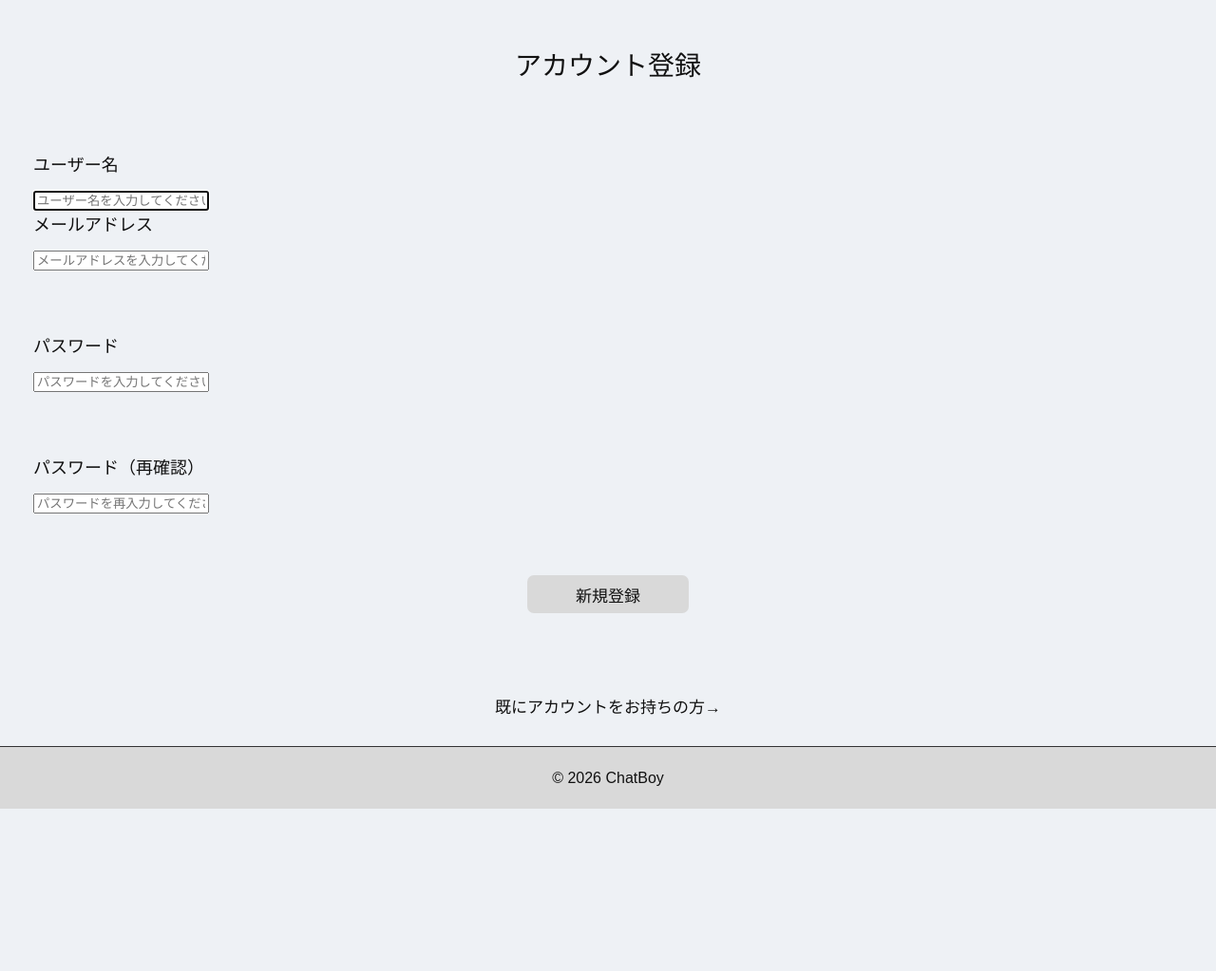
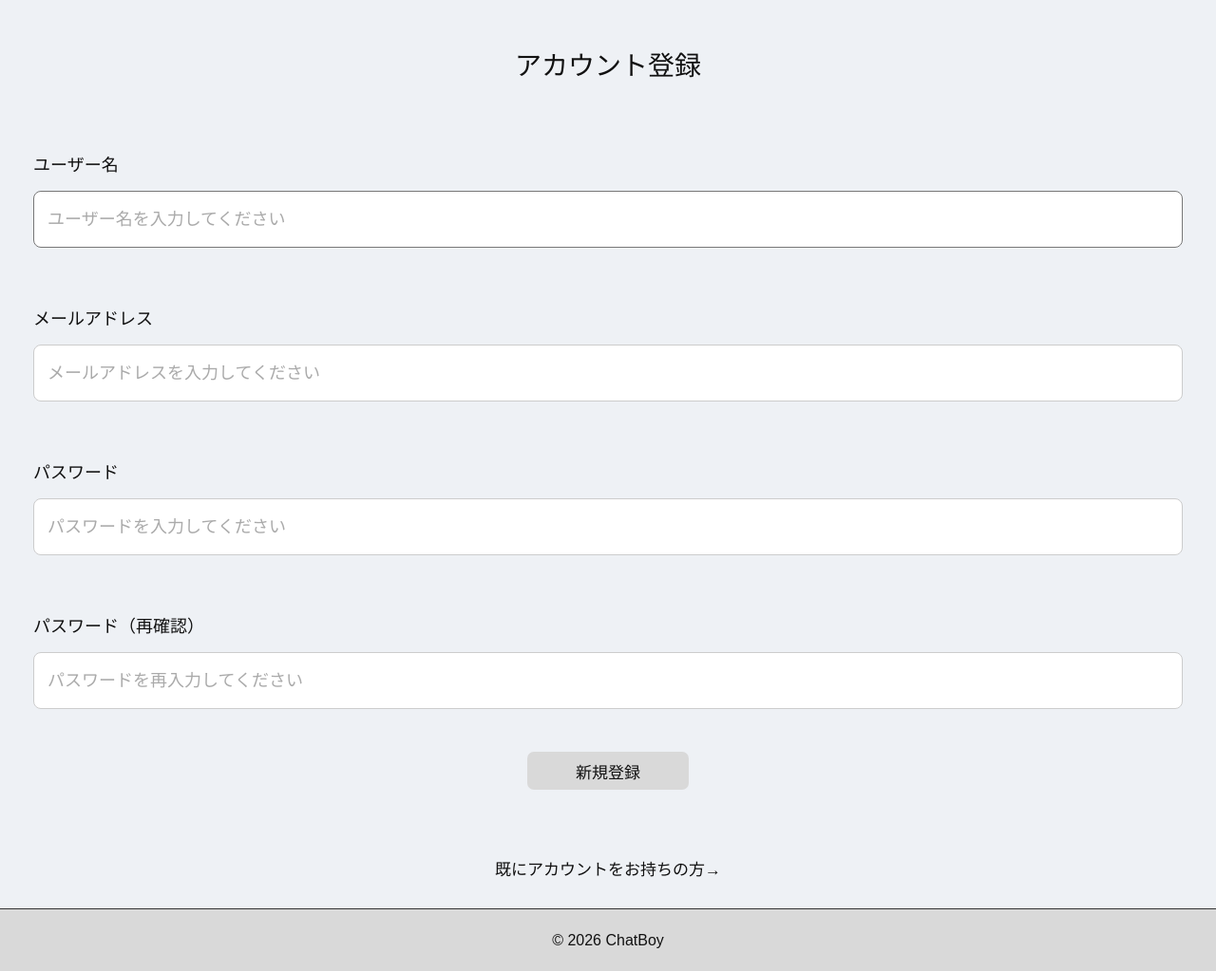
Before and after one commit to Joe-Takayama/AI_Chat, a Django app: page /accounts/signup/ in a window 1280 px wide. Shown: the part 149-1172 px from the top of the page at 95% size. Before the commit the page ends 1001 px from the top, so only its background shows below. Run offline with Django 5.2, Linux system fonts and the light colour scheme.

Commit message:
新規登録画面のデザインを整えた

```diff
--- a/accounts/forms.py
+++ b/accounts/forms.py
@@ -7,12 +7,14 @@ class SignUpForm(UserCreationForm):
 
     password1 = forms.CharField(
         widget=forms.PasswordInput(attrs={
+            'class': 'auth-input',
             'placeholder': 'パスワードを入力してください',
         })
     )
 
     password2 = forms.CharField(
         widget=forms.PasswordInput(attrs={
+            'class': 'auth-input',
             'placeholder': 'パスワードを再入力してください',
         })
     )
@@ -30,11 +32,13 @@ class SignUpForm(UserCreationForm):
 
         widgets = {
             'username': forms.TextInput(attrs={
+                'class': 'auth-input',
                 'placeholder': 'ユーザー名を入力してください',
             }),
 
 
             'email': forms.EmailInput(attrs={
+                'class': 'auth-input',
                 'placeholder': 'メールアドレスを入力してください',
             })
         }
--- a/accounts/static/css/accounts.css
+++ b/accounts/static/css/accounts.css
@@ -7,7 +7,6 @@
     height: 116px;
 
     display: grid;
-
     grid-template-columns:
         60px
         1fr
@@ -71,6 +70,7 @@
 }
 
 
+
 /* ==============================
    タイトル
 ============================== */
@@ -99,16 +99,30 @@
 }
 
 
-/* 各入力グループ */
+
+/* ==============================
+   各入力項目
+============================== */
 
 .form-group {
     width: 100%;
 
-    margin-bottom: 65px;
+    margin-bottom: 60px;
 }
 
 
-/* ラベル */
+/* 最後の入力欄だけ
+   ボタンとの距離を少し調整 */
+
+.form-group:last-of-type {
+    margin-bottom: 45px;
+}
+
+
+
+/* ==============================
+   ラベル
+============================== */
 
 .form-label {
     display: block;
@@ -119,6 +133,7 @@
 
     font-weight: 400;
 }
+
 
 
 /* ==============================
@@ -166,7 +181,7 @@
 
 
 /* ==============================
-   ログイン・登録ボタン
+   ログイン・新規登録ボタン
 ============================== */
 
 .auth-button {
@@ -176,9 +191,8 @@
     height: 40px;
 
     margin:
-        10px
-        auto
-        0;
+        0
+        auto;
 
     border: none;
 
@@ -194,8 +208,6 @@
 }
 
 
-/* hover */
-
 .auth-button:hover {
     background-color: #cccccc;
 }
@@ -207,12 +219,10 @@
 ============================== */
 
 .auth-links {
-    margin-top: 85px;
+    margin-top: 70px;
 
     display: flex;
-
     flex-direction: column;
-
     align-items: center;
 
     gap: 35px;
@@ -246,21 +256,15 @@
 }
 
 
-/* フォーム全体エラー */
-
 .form-error {
     margin-bottom: 20px;
 }
 
 
-/* 各入力欄のエラー */
-
 .field-error {
     margin-top: 6px;
 }
 
-
-/* Djangoがulでエラーを出す場合 */
 
 .form-error ul,
 .field-error ul {
@@ -316,7 +320,14 @@
     }
 
 
+    .form-group:last-of-type {
+        margin-bottom: 40px;
+    }
+
+
     .form-label {
+        margin-bottom: 14px;
+
         font-size: 17px;
     }
 
@@ -329,7 +340,7 @@
 
 
     .auth-links {
-        margin-top: 70px;
+        margin-top: 60px;
 
         gap: 30px;
     }
--- a/accounts/templates/accounts/signup.html
+++ b/accounts/templates/accounts/signup.html
@@ -1,154 +1,245 @@
 {% extends 'base2/base2.html' %}
+
 {% load static %}
 
+
 {% block title %}
+
     アカウント新規登録 | ChatBoy
+
 {% endblock %}
 
+
 {% block css %}
-    <link rel='stylesheet' href="{% static 'css/accounts.css' %}" />
+
+    <link
+        rel="stylesheet"
+        href="{% static 'css/accounts.css' %}"
+    >
+
 {% endblock %}
 
+
 {% block header %}
+
 <header class="auth-header">
-        <a href="{% url 'AIapp:index' %}" class='header-side-button' aria-label='ホーム'>
+
+    <a
+        href="{% url 'AIapp:index' %}"
+        class="header-side-button"
+        aria-label="ホーム"
+    >
         ←
     </a>
 
-        <div class='header-logo'>
+
+    <div class="header-logo">
         ChatBoy
     </div>
 
-        <a href="{% url 'accounts:login' %}" class='header-side-button' aria-label='ログイン'>
+
+    <a
+        href="{% url 'accounts:login' %}"
+        class="header-side-button"
+        aria-label="ログイン"
+    >
         ⇥
     </a>
+
 </header>
+
 {% endblock %}
 
+
 {% block content %}
-    <section class='auth-page'>
 
-        <h1 class='auth-title'>
+<section class="auth-page">
+
+
+    <h1 class="auth-title">
         アカウント登録
     </h1>
 
-        <form method='post' class='auth-form'>
+
+    <form
+        method="post"
+        class="auth-form"
+    >
+
         {% csrf_token %}
 
-            <!-- form全体のエラー -->
+
+        <!-- フォーム全体のエラー -->
+
         {% if form.non_field_errors %}
 
-                <div class='form-error'>
+            <div class="form-error">
 
                 {% for error in form.non_field_errors %}
+
                     {{ error }}
+
                 {% endfor %}
 
             </div>
+
         {% endif %}
 
-            <!-- 各フィールドのエラー -->
-            {% for field in form %}
 
-                {% if field.errors %}
-                    <div class='form-error'>
 
-                        {% for error in field.errors %}
+        <!-- ユーザー名 -->
+
+        <div class="form-group">
+
+            <label
+                for="{{ form.username.id_for_label }}"
+                class="form-label"
+            >
+                {{ form.username.label }}
+            </label>
+
+
+            {{ form.username }}
+
+
+            {% if form.username.errors %}
+
+                <div class="field-error">
+
+                    {% for error in form.username.errors %}
+
                         {{ error }}
-                        {% endfor %}
-
-                    </div>
-                {% endif %}
 
                     {% endfor %}
 
-            <!-- ユーザー名 -->
-            <div class='form_group'>
-
-                <label for='{{ form.username.id_for_label }}' class='form-label'>
-                    {{ form.username.label }}
-                </label>
-
-                {{ form.username }}
-
-                {% if form.username.errors %}
-
-                    <div class='field-error'>
-                        {{ form.username.errors }}
-                    </div>
-                {% endif %}
-
-            </div>
-
-            <!-- メールアドレス -->
-            <div class='form-group'>
-
-                <label for='{{ form.email.id_for_label }}' class='form-label'>
-                    {{ form.email.label }}
-                </label>
-
-                {{ form.email }}
-
-                {% if form.email.errors %}
-
-                    <div class='field-error'>
-                        {{ form.email.errors }}
                 </div>
 
             {% endif %}
 
         </div>
 
-            <!-- パスワード -->
-            <div class='form-group'>
 
-                <label for='{{ form.password1.id_for_label }}' class='form-label'>
-                    {{ form.password1.label }}
+
+        <!-- メールアドレス -->
+
+        <div class="form-group">
+
+            <label
+                for="{{ form.email.id_for_label }}"
+                class="form-label"
+            >
+                {{ form.email.label }}
             </label>
 
-                {{ form.password1 }}
 
-                {% if form.password1.errors %}
+            {{ form.email }}
 
-                    <div class='field-error'>
-                        {{ form.password1.errors }}
+
+            {% if form.email.errors %}
+
+                <div class="field-error">
+
+                    {% for error in form.email.errors %}
+
+                        {{ error }}
+
+                    {% endfor %}
+
                 </div>
 
             {% endif %}
 
         </div>
 
-            <!-- パスワード確認 -->
-            <div class='form-group'>
 
-                <label for='{{ form.password2.id_for_label }}' class='form-label'>
-                    {{ form.password2.label }}
+
+        <!-- パスワード -->
+
+        <div class="form-group">
+
+            <label
+                for="{{ form.password1.id_for_label }}"
+                class="form-label"
+            >
+                {{ form.password1.label }}
             </label>
 
-                {{ form.password2 }}
 
-                {% if form.password2.errors %}
+            {{ form.password1 }}
 
-                    <div class='field-error'>
-                        {{ form.password2.errors }}
+
+            {% if form.password1.errors %}
+
+                <div class="field-error">
+
+                    {% for error in form.password1.errors %}
+
+                        {{ error }}
+
+                    {% endfor %}
+
                 </div>
 
             {% endif %}
 
         </div>
 
+
+
+        <!-- パスワード確認 -->
+
+        <div class="form-group">
+
+            <label
+                for="{{ form.password2.id_for_label }}"
+                class="form-label"
+            >
+                {{ form.password2.label }}
+            </label>
+
+
+            {{ form.password2 }}
+
+
+            {% if form.password2.errors %}
+
+                <div class="field-error">
+
+                    {% for error in form.password2.errors %}
+
+                        {{ error }}
+
+                    {% endfor %}
+
+                </div>
+
+            {% endif %}
+
+        </div>
+
+
+
         <!-- 新規登録ボタン -->
-            <button type='submit' class='auth-button'>
+
+        <button
+            type="submit"
+            class="auth-button"
+        >
             新規登録
         </button>
 
     </form>
 
-        <div class='auth-links'>
+
+    <div class="auth-links">
 
         <a href="{% url 'accounts:login' %}">
             既にアカウントをお持ちの方→
         </a>
+
     </div>
+
+
 </section>
+
 {% endblock %}
```
Also changed, not shown: AIapp/static/css/base.css (+96 -0 lines). Lines whose indentation alone changed are shown as unchanged.
